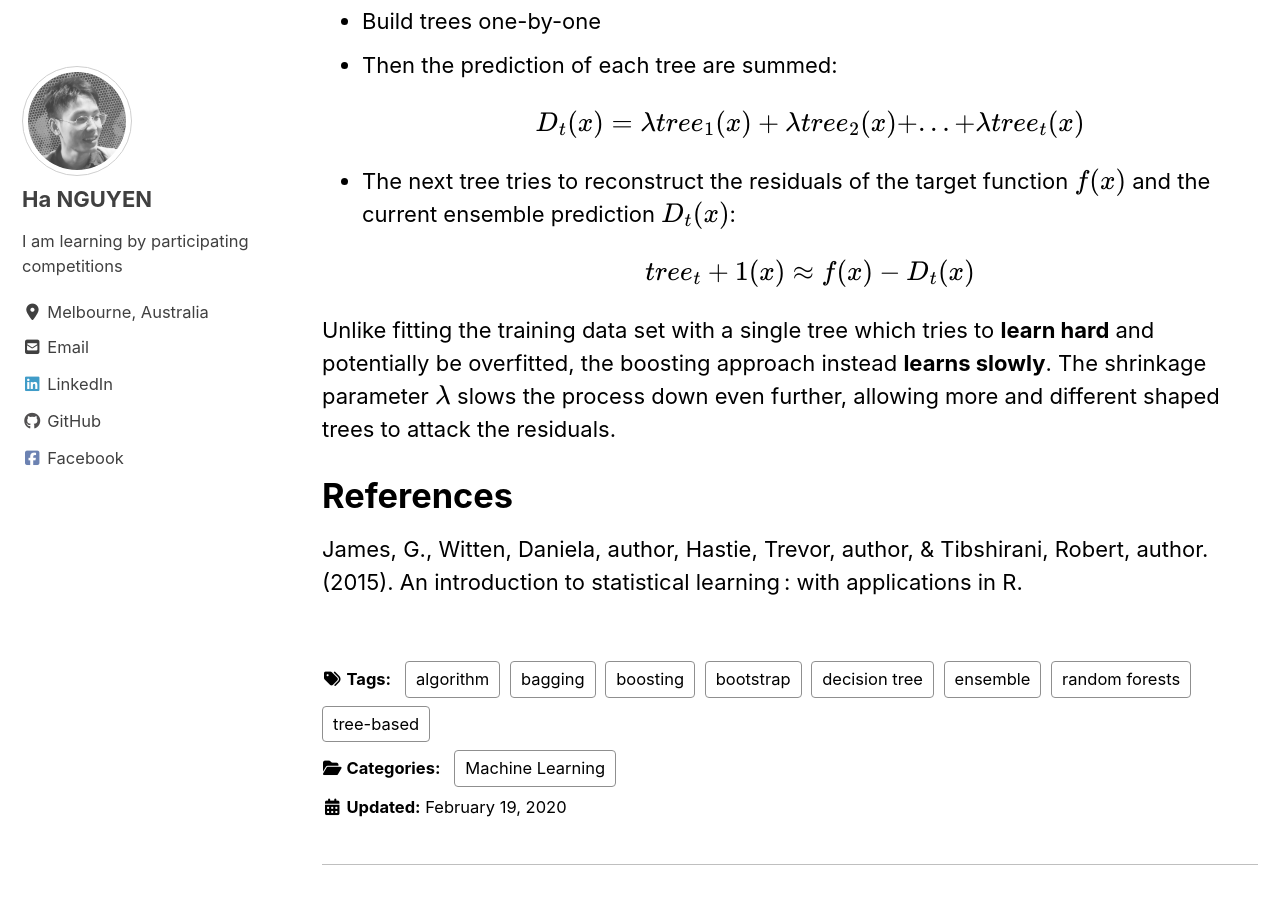
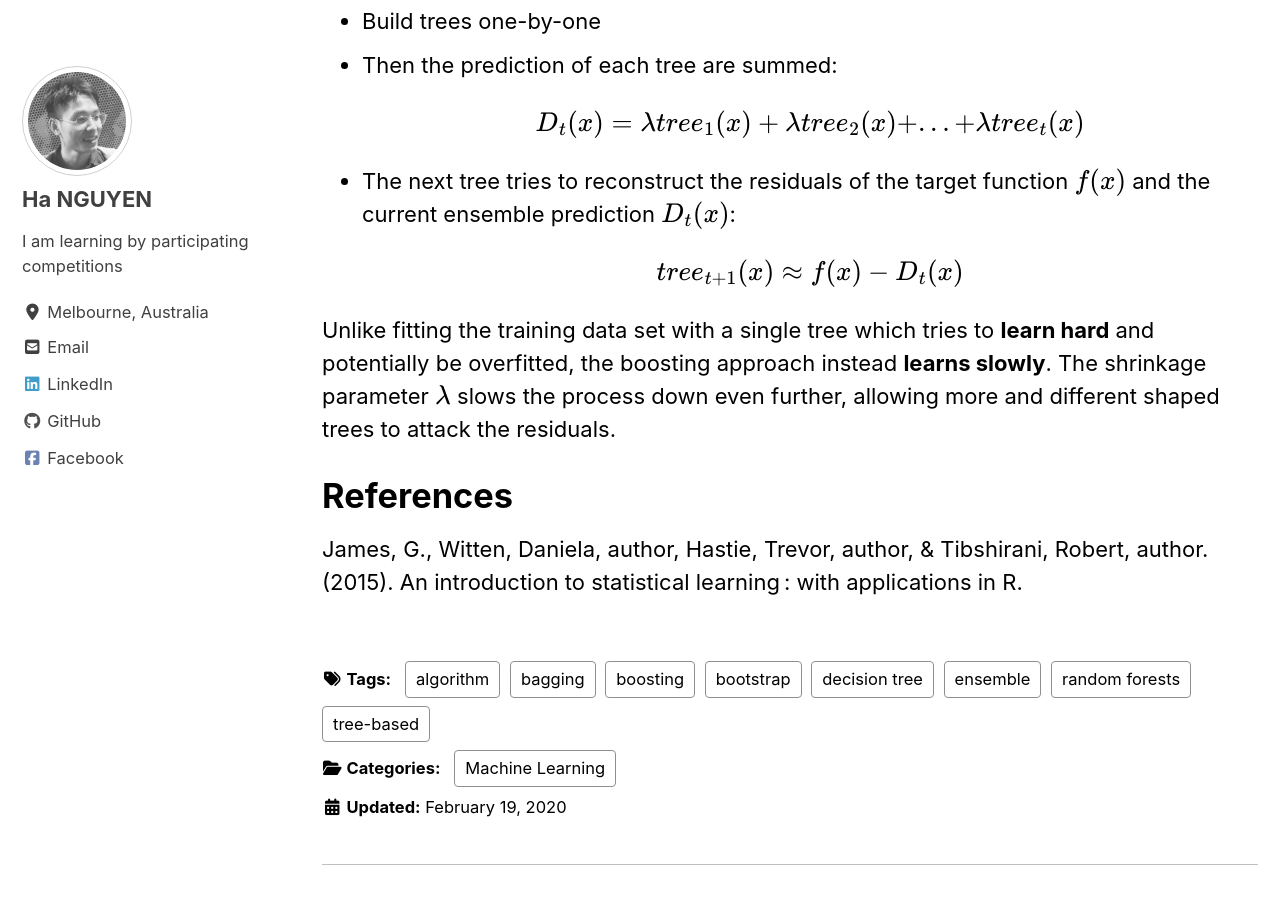
Before and after one commit to datasciblog/datasciblog.github.io, a Jekyll site: the page built from _posts/2020-02-19-tree-based-methods-02.md, in a window 1280 px wide and 900 px high, scrolled down 6805 px. Built offline with Jekyll 4.4.1, drawn with Linux system fonts in a browser that asks for light colours; cached includes are drawn as plain includes; nearby versions of some CDN libraries; formulas are drawn with MathJax 3.

```diff
--- a/_posts/2020-02-19-tree-based-methods-02.md
+++ b/_posts/2020-02-19-tree-based-methods-02.md
@@ -102,7 +102,7 @@ Here is how the boosted model is built:
 
 - The next tree tries to reconstruct the residuals of the target function $f(x)$ and the current ensemble prediction $D_t(x)$:
 
-    $$ tree_t+1(x) \approx f(x) - D_t(x)$$
+    $$ tree_{t+1}(x) \approx f(x) - D_t(x)$$
 
 Unlike fitting the training data set with a single tree which tries to **learn hard** and potentially be overfitted, the boosting approach instead **learns slowly**. The shrinkage parameter $\lambda$ slows the process down even further, allowing more and different shaped trees to attack the residuals.
 
```
